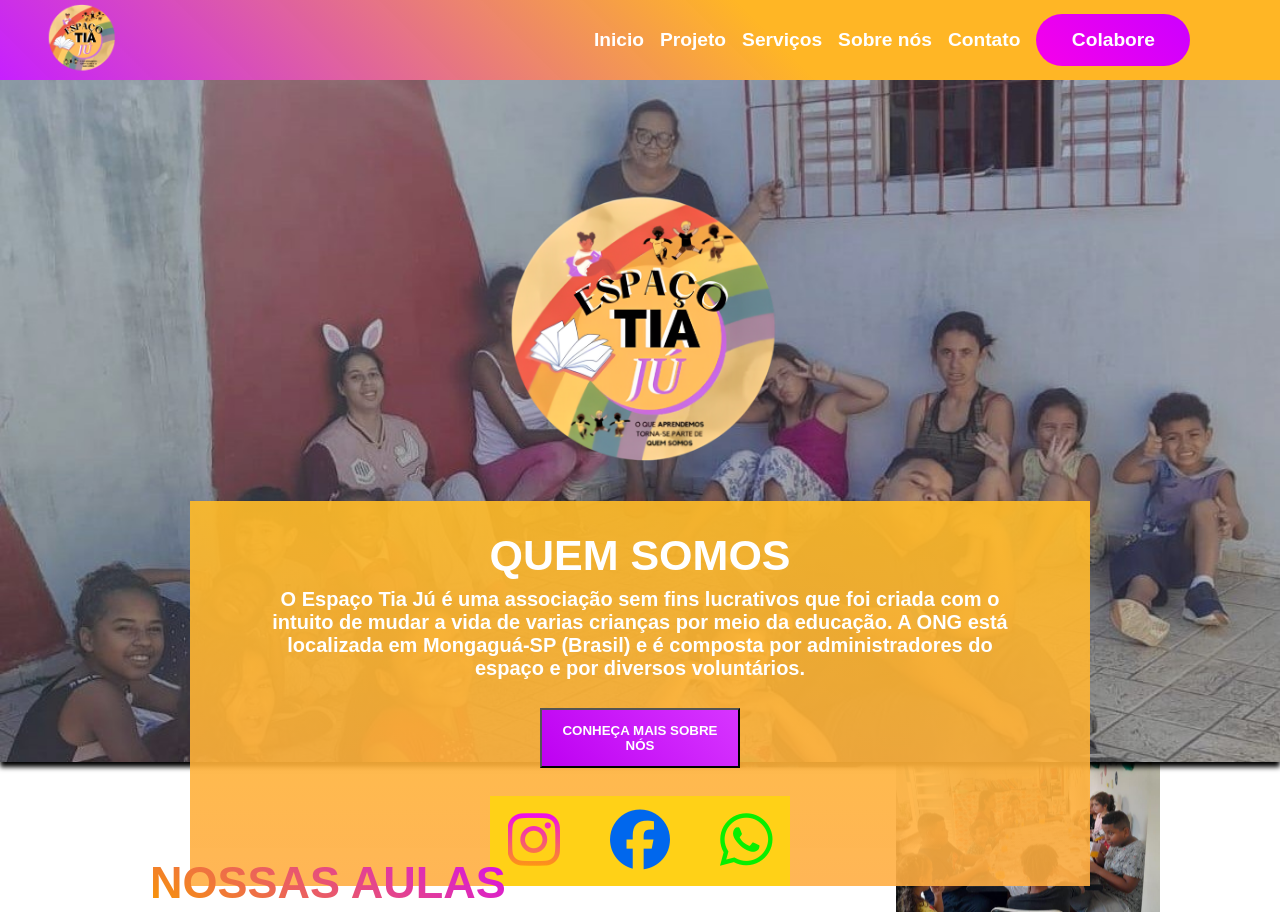
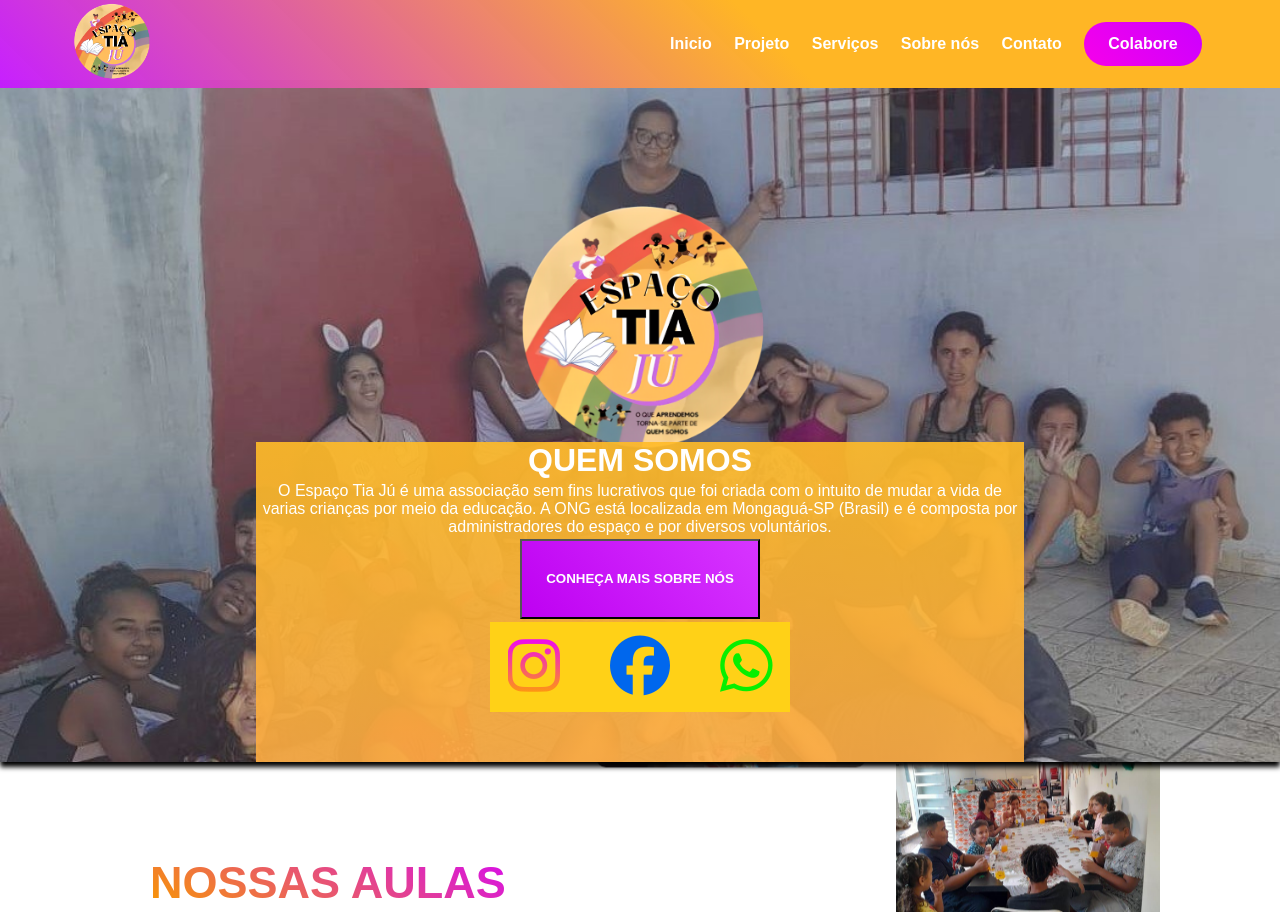
Before and after one commit to Yohan160/TCC-ETEC, a plain HTML site: page index.html in a window 1280 px wide. Shown: the top 912 px of the page. Drawn offline with Linux system fonts and the light colour scheme.

Commit message:
Add files via upload

```diff
--- a/index.css
+++ b/index.css
@@ -15,20 +15,23 @@ html{
 
 .navbar{
     width: 100%;
-    height: 80px;
+    height: 11vh;
     background: linear-gradient(45deg, #c518fff7, #ffb625 60%);
     display: flex;
     justify-content: end;
     align-items: center;
     position: fixed;
     z-index: 10;
+    overflow: hidden;
 }
 
 .nav-list{
+    max-width: 100%;
+    height: auto;
     align-items: center;
-    gap: 1rem;
+    gap: 1.4rem;
     display: flex;
-    margin-right: 7%;
+    margin-right: 8%;
 }
 
 .nav-item{
@@ -39,20 +42,20 @@ html{
 .nav-item a{
     color: white;
     text-decoration: none;
-    font-size: 1.2rem;
+    font-size: 1rem;
     font-family: Arial, Helvetica, sans-serif;
     font-weight: bold;
     transition: 500ms;
 }
 
 .nav-item a:hover{
-    color: rgb(255, 160, 18);
+    color: rgb(221, 0, 255);
 }
 
 .logo0 {
-    left: 2%;
+    left: 4%;
     position: absolute;
-    width: 70px;
+    width: 10vh;
     height: auto;
     padding: 0;
     margin-left: 20px;
@@ -60,9 +63,8 @@ html{
 
 
 #colabore{
-    width: 130px;
-    height: 40px;
-    padding-left: 0;
+    width: 100%;
+    height:2em;
     display: inline-flex;
     justify-content: center;
     align-items: center;
@@ -85,9 +87,9 @@ html{
 }
 
 .logo{
-  top: 190px;
+  top: 25vh;
   position: absolute;
-  max-width: 280px;
+  max-width: 20%;
 }
 
 .Container1{
@@ -96,39 +98,31 @@ html{
   justify-content: center;
 }
 
+.Container1, Container1-0{
+  display: flex;
+  align-items: end;
+}
+
 .Container1-0{
   position: absolute;
-  top: 301px;
   display: flex;
   flex-direction: column;
   align-items: center;
-  max-width: 900px;
+  width: 60%;
   color: white;
   text-align: center;
-  gap: 10px;
+  gap: 1%;
   font-family: Arial, Helvetica, sans-serif;
-  font-size: 20px;
+  font-size: 1em;
   margin-top: 200px;
   background: linear-gradient( #ffbb28e9, rgba(255, 173, 66, 0.893));
-  height: 385px;
-  justify-content: space-between;
-  font-weight: 600;
-}
+  height: 25vw;
 
-.Container1-0 h1{
-  margin-top: 30px;
-  font-size: 43px;
-}
-
-.Container1-0 p{
-  margin-left: 80px;
-  margin-right: 80px;
-  margin-top: -20px;
 }
 
 .Container1-0 button{
-  height: 60px;
-  width: 200px;
+  height: 5rem;
+  width: 15rem;
   background: linear-gradient(49deg, rgb(190, 0, 242), rgb(215, 53, 255));
   color: white;
   font-family: Arial, Helvetica, sans-serif;
@@ -158,7 +152,7 @@ html{
 }
 
 .Container1-0-0 a:hover{
-  transform: scale(1.2);
+  transform: scale(1.1);
 }
 
 
--- a/index.html
+++ b/index.html
@@ -8,8 +8,6 @@
     <link rel="shortcut icon" href="img/LOGO.png" type="image/x-icon">
     <link rel="stylesheet"
 href="https://cdnjs.cloudflare.com/ajax/libs/font-awesome/6.5.0/css/all.min.css">
-
-<meta name="viewport" content="width=device-width, initial-scale=1.0">
 
 </head>
 <body>
```
